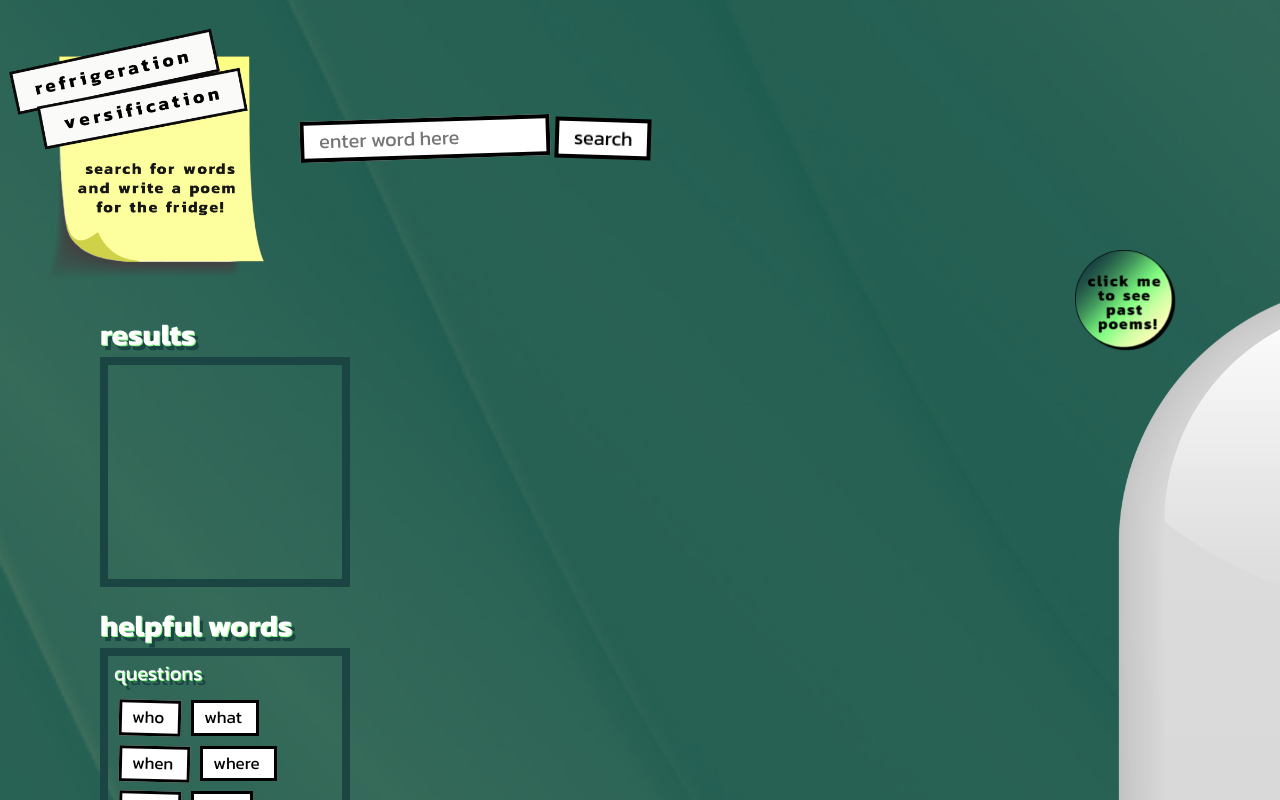
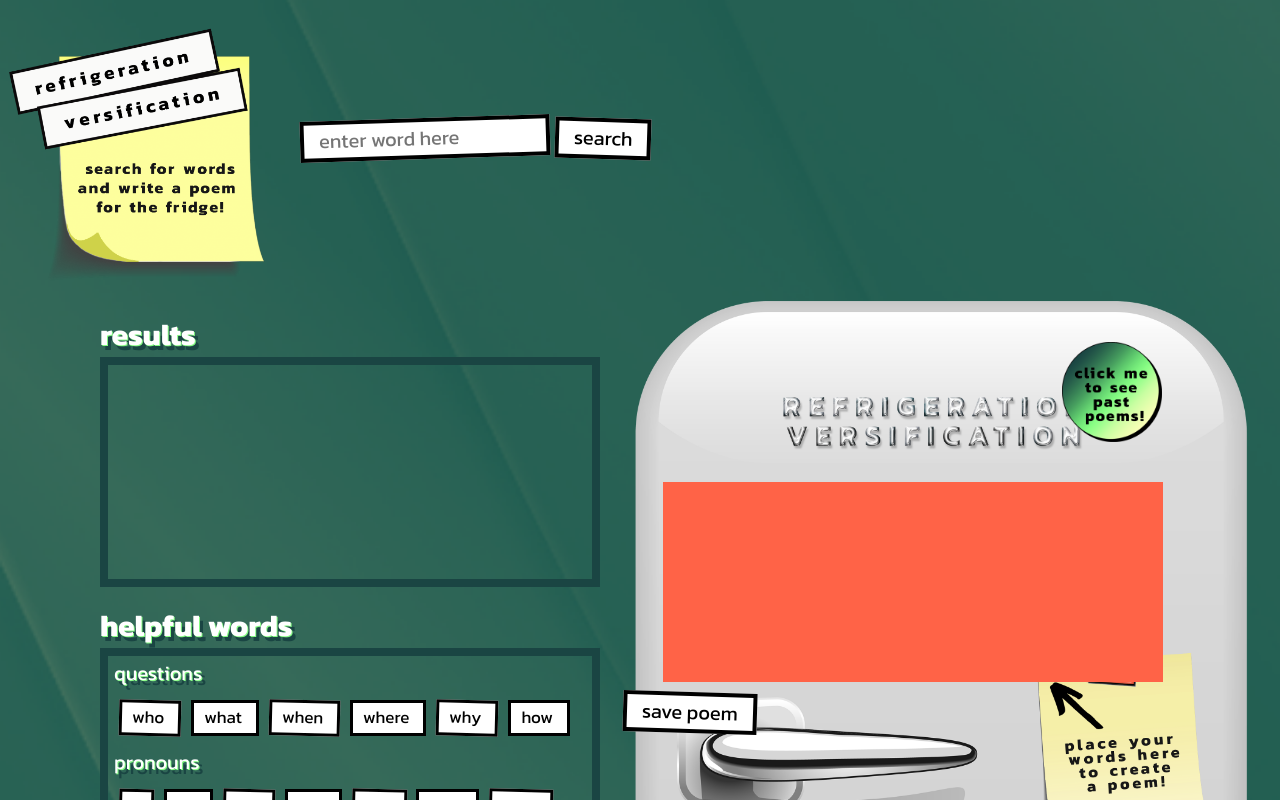
Before and after one commit to AndrewCraig101/RefrigerationVersification, a React (Create React App) app: page / in a window 1280 px wide. Shown: the top 800 px of the page. Built offline with nearby package versions, Linux system fonts and the light colour scheme.

Commit message:
updated structure of homepage

```diff
--- a/src/App.css
+++ b/src/App.css
@@ -61,22 +61,25 @@ h1{
   overflow-y: hidden;
 }
 
+.fridgeContainer{
+  width: 50%;
+  position: relative;
+  margin: 0 auto;
+}
+
 
 .imageContainerMain{
-  position: relative;
-  width: 110%;
-  margin: 0 auto;
-  left: 85%;
   right: 0%;
-  margin-top: -70%;
 }
 
 .fridgeImageMain {
   position: relative;
   z-index: 1;
-  width: 90%;
-  /* margin-left: 7%; */
+  width: 100%;
+  max-width: 100%;
+  left: 300px;
   overflow-y: hidden;
+  margin-top: -190%;
 }
 
 main {
@@ -95,8 +98,8 @@ main {
   position: absolute;
   z-index: 6;
   width: 100px;
-  left: 84%;
-  top: 250px;;
+  left: 116%;
+  margin-top: -450px;
 }
 
 .junoButton{
@@ -104,14 +107,15 @@ main {
   z-index: 7;
   max-width: 200px;
   width: 100%;
-  left: 70%;
-  top: 120%;
+  margin-left: 70%;
+  margin-top: 30%;
 }
 
-.poems-container {
+.resultsContainer {
   width: 50%;
   margin-bottom: 500px;
 }
+
 
 /* ********SEARCH SECTION******* */
 
@@ -176,13 +180,12 @@ h2{
 
 
 .dropBox {
-  width: 250px;
+  max-width: 500px;
+  width: 100%;
   height: 230px;
   padding: 10px;
   border: 8px solid #1a4543;
   margin: 5px 0 10px 100px;
-  /* width: 60%; */
-  /* height: 200px; */
   overflow: auto;
   padding: 6px;
   z-index: 5;
@@ -247,9 +250,9 @@ li:focus {
 
 .right-side {
   width: 100%;
-  margin-left: 98%;
+  margin-left: 38%;
   margin-right: 100px;
-  margin-top: -650px;
+  margin-top: -160%;
   border: none;
   margin-bottom: 50px;
 }
@@ -259,7 +262,7 @@ li:focus {
 }
 
 .poemArea{
-  /* margin-top: 160px; */
+  width: 600px;
   border: none;
   box-shadow: none;
   background-color: none;
@@ -267,7 +270,12 @@ li:focus {
   position: relative;
   height: 200px;
   overflow: auto;
+  padding: 0 50px;
   background-color: tomato;
+}
+
+.saveButton{
+  margin-left: 60px;
 }
 
 /* **********FIREBASE PAGE********** */
--- a/src/HomePage.js
+++ b/src/HomePage.js
@@ -12,23 +12,23 @@ import SavePoemArea from './SavePoemArea';
 function HomePage() {
     return (
         <main className="refrigeration-versification">
-            <section className="poems-container">
+            <section className="resultsContainer">
                 <Link to="/">
                     <Logo />
-                </Link>
-                <Link to="/pastpoems">
-                    <PoemsButton/>
                 </Link>
                 <div className="poems-content">
                     <Search />
                 </div>
             </section>
-            <section>
-                    <SavePoemArea/>
-                    <div className="imageContainerMain">
+            <section className="fridgeContainer">
+                <div className="imageContainerMain">
                     <img src="./assets/fridgemain.png" className="fridgeImageMain" alt="" />
-                    </div>
-                    <JunoButton />
+                </div>
+                <SavePoemArea />
+                <Link to="/pastpoems">
+                    <PoemsButton />
+                </Link>
+                <JunoButton />
             </section>
         </main>
 
--- a/src/SavePoemArea.js
+++ b/src/SavePoemArea.js
@@ -60,7 +60,7 @@ class SavePoemArea extends Component {
 			<div className="right-side">
 			<h2>Poem Area</h2>
 			<div class="dropBox poemArea" onDrop={this.drop} onDragOver={this.allowDrop} onDragStart={this.drag}></div>
-			<button onClick={this.savePoemToFireBase}>Save Poem</button>
+			<button className="saveButton" onClick={this.savePoemToFireBase}>Save Poem</button>
 		</div>
 			)
 
```
Also changed, not shown: 1 other file (tests, documents, lock files or other folders).
